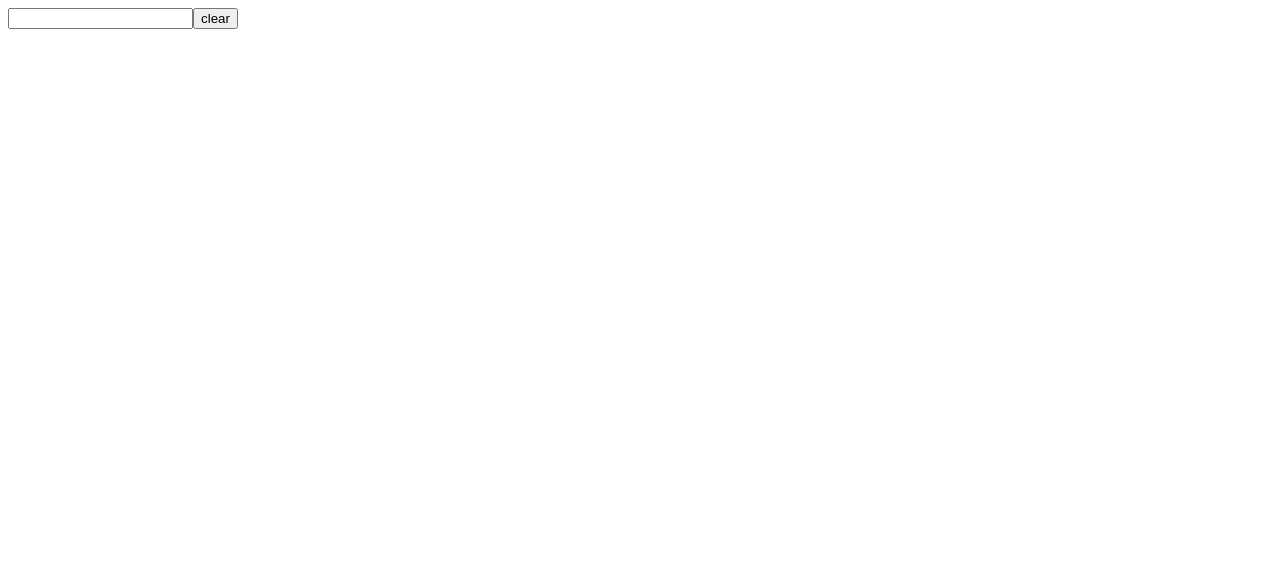
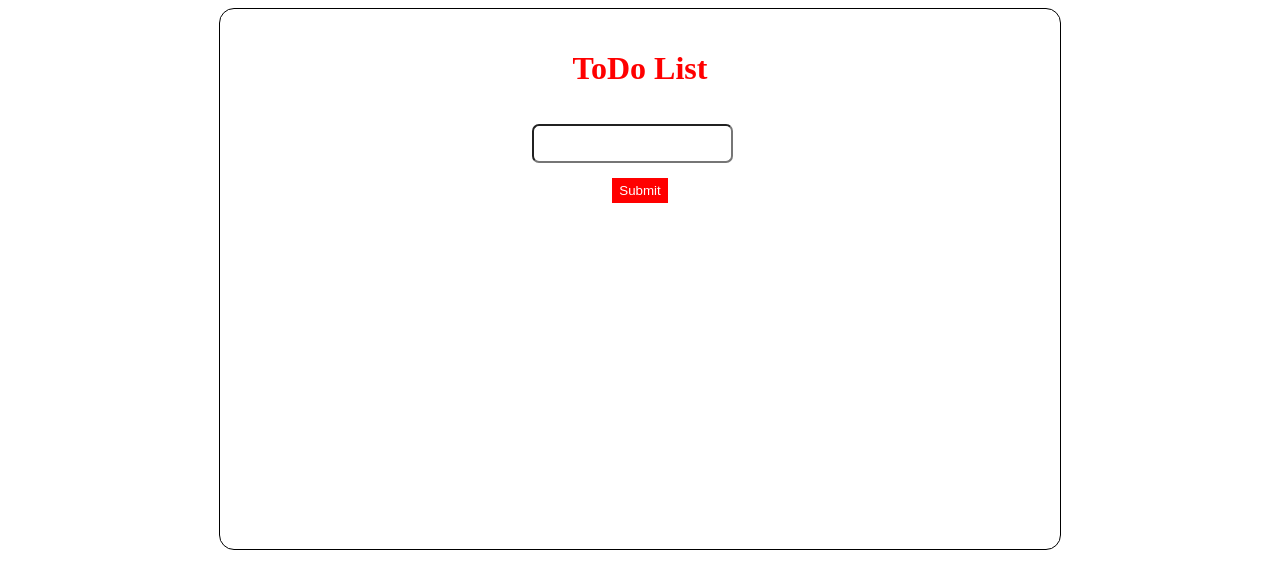
Before and after one commit to LivinkumarS/Nivashkanna-react-class, a React (Vite) app: page / in a window 1280 px wide. Shown: the top 588 px of the page. Built offline with nearby package versions, Linux system fonts and the light colour scheme.

Commit message:
ToDo List Mini Project

```diff
--- a/src/App.css
+++ b/src/App.css
@@ -1,11 +1,69 @@
-.box{
-    width: fit-content;
-    padding: 20px;
-}
-.box>.element{
-    margin: 10px 0;
+body{
+    display: flex;
+    align-items: center;
+    justify-content: center;
+
 }
 
-h1{
+.box{
+    width: 800px;
+    height: 500px;
+    padding: 20px;
+    border: 1px solid black;
+    border-radius: 15px;
+
+    display: flex;
+    flex-direction: column;
+    gap: 15px;
+    align-items: center;
+    justify-content: start;
+}
+
+.title{
     color: red;
 }
+
+.box input{
+    padding: 10px;
+    border-radius: 7px;
+    margin-right: 15px;
+}
+
+.box>button{
+    background-color: red;
+    padding: 10px 15px;
+    color: white;
+    border: 0;
+}
+
+.box button{
+    background-color: red;
+    padding: 5px 7px;
+    font-size: smaller;
+    color: white;
+    border: 0;
+}
+
+.tasks{
+    width: 50%;
+    padding: 10px;
+    height: 500px;
+    overflow-y: scroll;
+
+    display: flex;
+    flex-direction: column;
+    align-items: start;
+    justify-content: start;
+    gap: 10px;
+}
+
+.task{
+    display: flex;
+    gap: 20px;
+    align-items: center;
+    justify-content: start;
+}
+
+button{
+    cursor: pointer;
+}
--- a/src/App.jsx
+++ b/src/App.jsx
@@ -1,13 +1,58 @@
 import React, { useState } from "react";
+import "./App.css";
 
 export default function App() {
-  const [inpValue, setInpValue] = useState("");
+  const [inpValue, setInputValue] = useState("");
+
+  const [tasks, setTasks] = useState([]);
+
+  function addTask() {
+    setTasks((prev) => {
+      return [...prev, inpValue];
+    });
+
+    setInputValue("");
+  }
+
+  function clearTask(index) {
+    const updatedTask = tasks.filter((element, ind) => {
+      return ind !== index;
+    });
+    setTasks(updatedTask);
+  }
 
   return (
-    <div>
-      <input type="text" value={inpValue} onChange={(e)=>{setInpValue(e.target.value)}}/>
-      <button onClick={()=>{setInpValue("")}}>clear</button>
-      <h1>{inpValue}</h1>
+    <div className="box">
+      <h1 className="title">ToDo List</h1>
+      <input
+        type="text"
+        value={inpValue}
+        onChange={(e) => {
+          setInputValue(e.target.value);
+        }}
+      />
+      <button onClick={addTask}>Submit</button>
+
+      <div className="tasks">
+        {tasks.map((element, index) => {
+          return (
+            <div className="task" key={index}>
+              <h4>
+                {index + 1}
+                {") "}
+                {element}
+              </h4>{" "}
+              <button
+                onClick={() => {
+                  clearTask(index);
+                }}
+              >
+                clear
+              </button>
+            </div>
+          );
+        })}
+      </div>
     </div>
   );
 }
```
